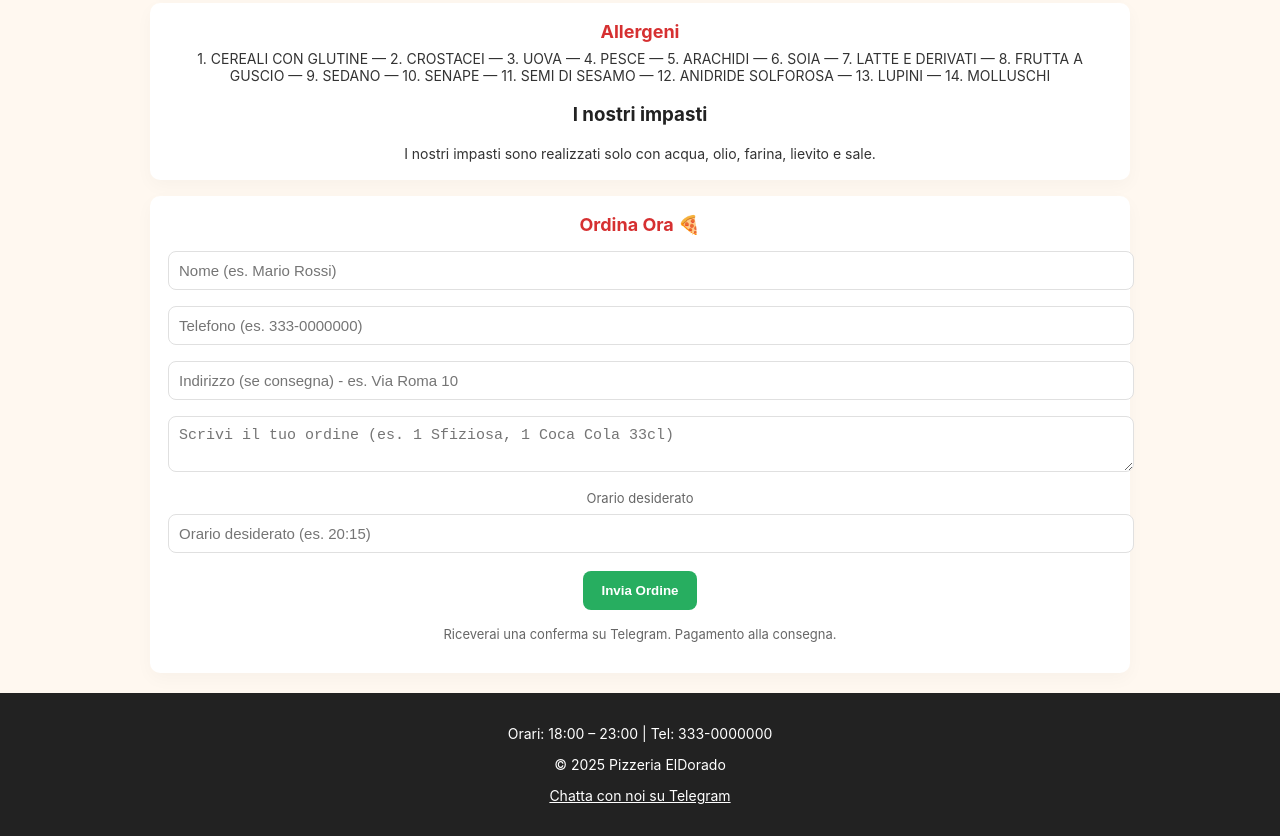
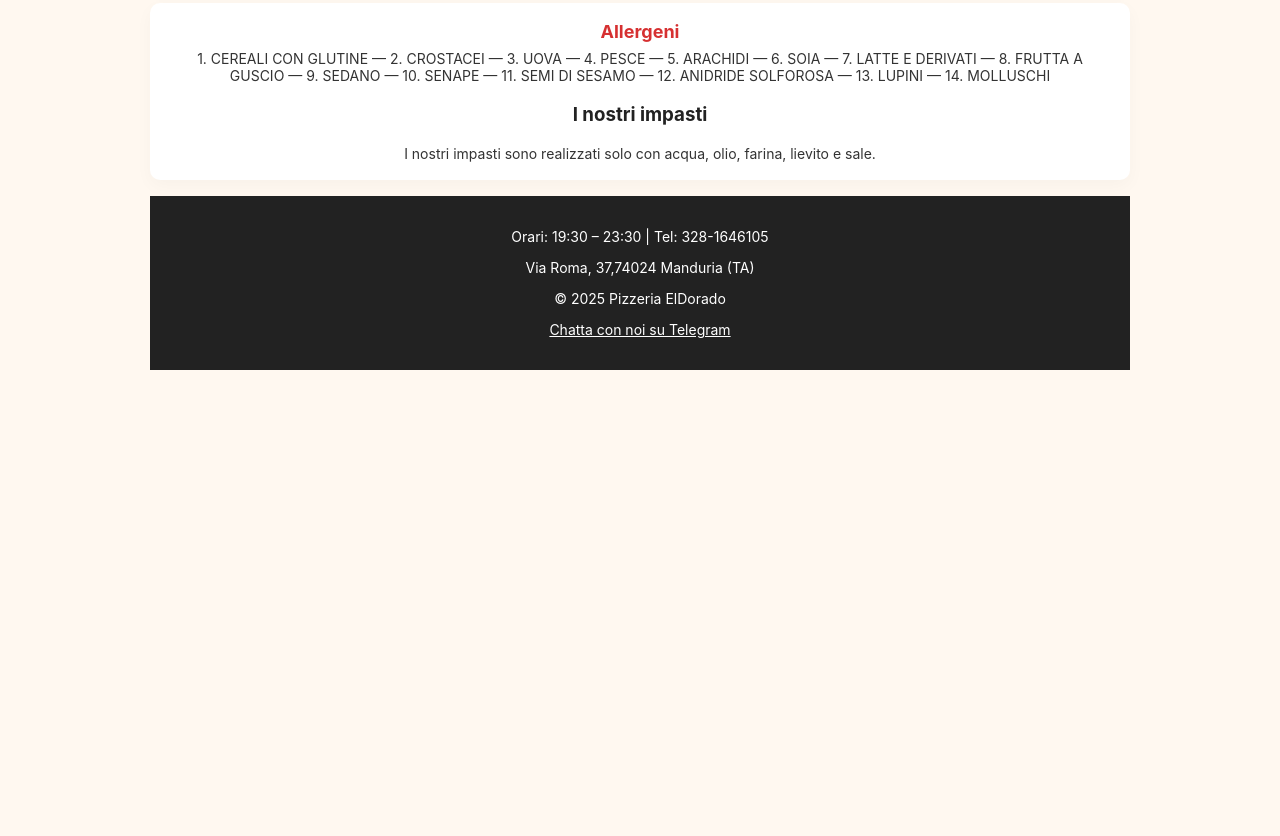
Before and after one commit to 7pybpktdt8-tech/PizzeriaEldorado, a plain HTML site: page index.html in a window 1280 px wide. Shown: the part 6990-7826 px from the top of the page. After the commit the page ends 7380 px from the top, so only its background shows below. Drawn offline with Linux system fonts and the light colour scheme.

Commit message:
Update index.html

```diff
--- a/index.html
+++ b/index.html
@@ -567,28 +567,9 @@
     <p>I nostri impasti sono realizzati solo con acqua, olio, farina, lievito e sale.</p>
   </section>
 
-  <!-- ORDINE -->
-  <section class="ordine" id="order-section">
-    <h2>Ordina Ora 🍕</h2>
-    <form id="order-form">
-      <input type="text" id="nome" placeholder="Nome (es. Mario Rossi)" required />
-      <input type="text" id="telefono" placeholder="Telefono (es. 333-0000000)" required />
-      <input type="text" id="indirizzo" placeholder="Indirizzo (se consegna) - es. Via Roma 10" />
-      <textarea id="ordine" placeholder="Scrivi il tuo ordine (es. 1 Sfiziosa, 1 Coca Cola 33cl)" required></textarea>
-      <label for="orario" class="small-note" style="display:block;margin-top:6px;">Orario desiderato</label>
-      <input type="text" id="orario" placeholder="Orario desiderato (es. 20:15)" required />
-      <div style="margin-top:10px;">
-        <button type="submit">Invia Ordine</button>
-      </div>
-    </form>
-    <p id="status"></p>
-    <p class="small-note">Riceverai una conferma su Telegram. Pagamento alla consegna.</p>
-  </section>
-
-</main>
-
 <footer>
-  <p>Orari: 18:00 – 23:00 | Tel: 333-0000000</p>
+  <p>Orari: 19:30 – 23:30 | Tel: 328-1646105</p>
+  <p>Via Roma, 37,74024 Manduria (TA)
   <p>© 2025 Pizzeria ElDorado</p>
   <p><a href="https://t.me/PizzeriaEldoradoBot" target="_blank" style="color:#fff;text-decoration:underline;">Chatta con noi su Telegram</a></p>
 </footer>
```
